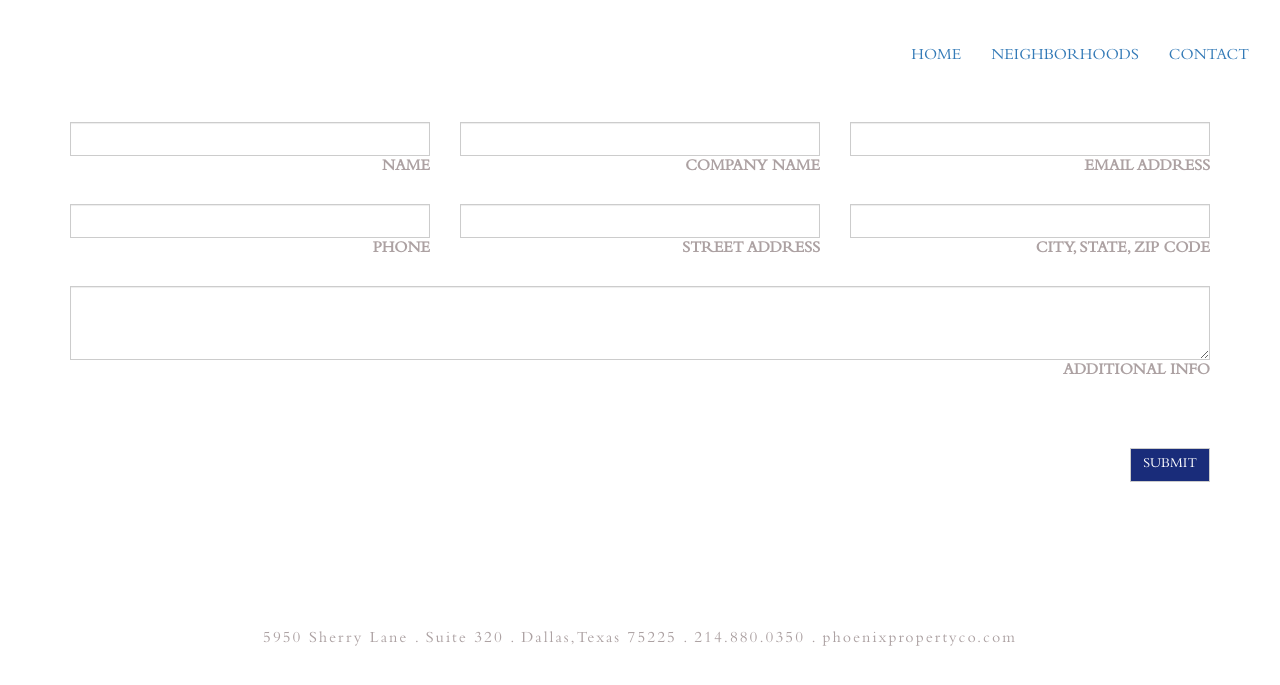
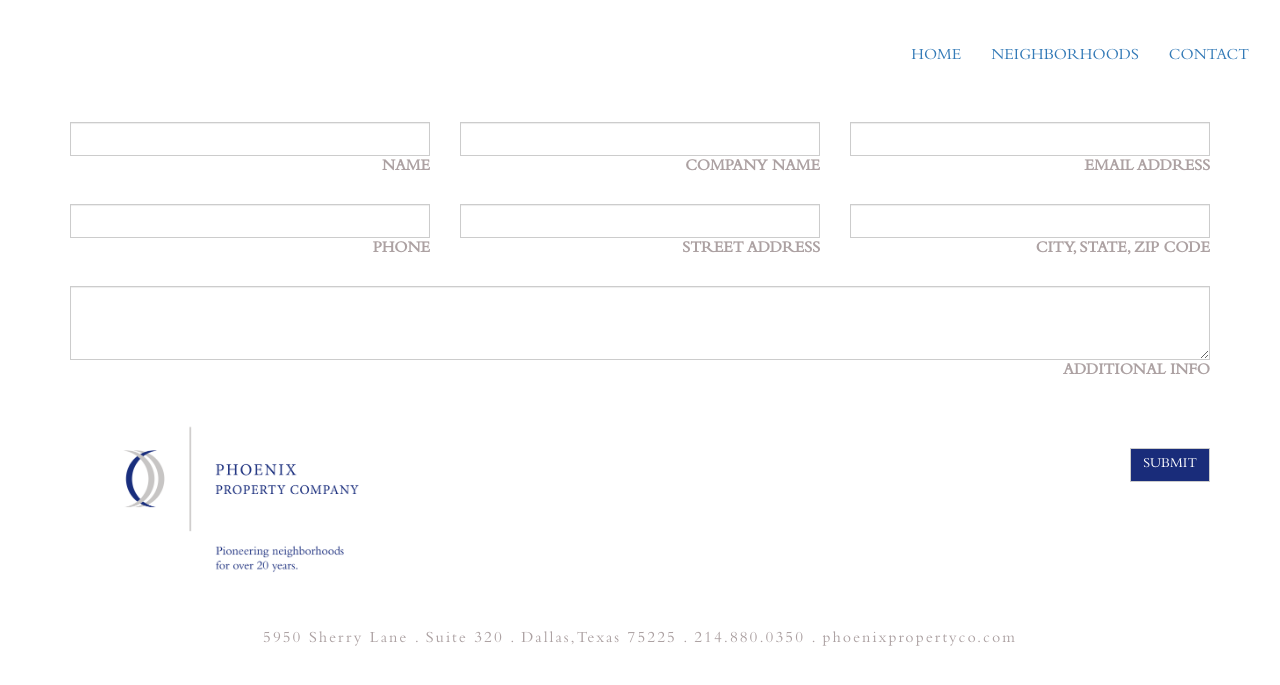
Before and after one commit to LonelyBeastie/ppc, a Jekyll site: the page built from contact.html, in a window 1280 px wide. Shown: the top 685 px of the page. Built offline with Jekyll 4.4.1, drawn with Linux system fonts in a browser that asks for light colours; nearby versions of some CDN libraries.

Commit message:
logo back in contact form

```diff
--- a/css/ppc.css
+++ b/css/ppc.css
@@ -26,8 +26,8 @@
     background-color: inherit;
 }
 .ppc_logo{
-  /*background-image: url('../img/carousel/ppc_logo_too.png');*/
-  /*background-image: url('../img/carousel/home_page_logo.png');*/
+
+  background-image: url('../img/carousel/Home%20Page%201st%20page.png');
   background-size: cover;
   background-repeat: no-repeat;
   background-position: center top;
--- a/index.html
+++ b/index.html
@@ -2,7 +2,7 @@
 layout: landing
 ---
 
-<body class="ppc_logo">
+<body>
   <div class="opening-enclosure">
     <img src='img/carousel/home_page_logo.png' alt="" class="opening" />
   </div>
```
